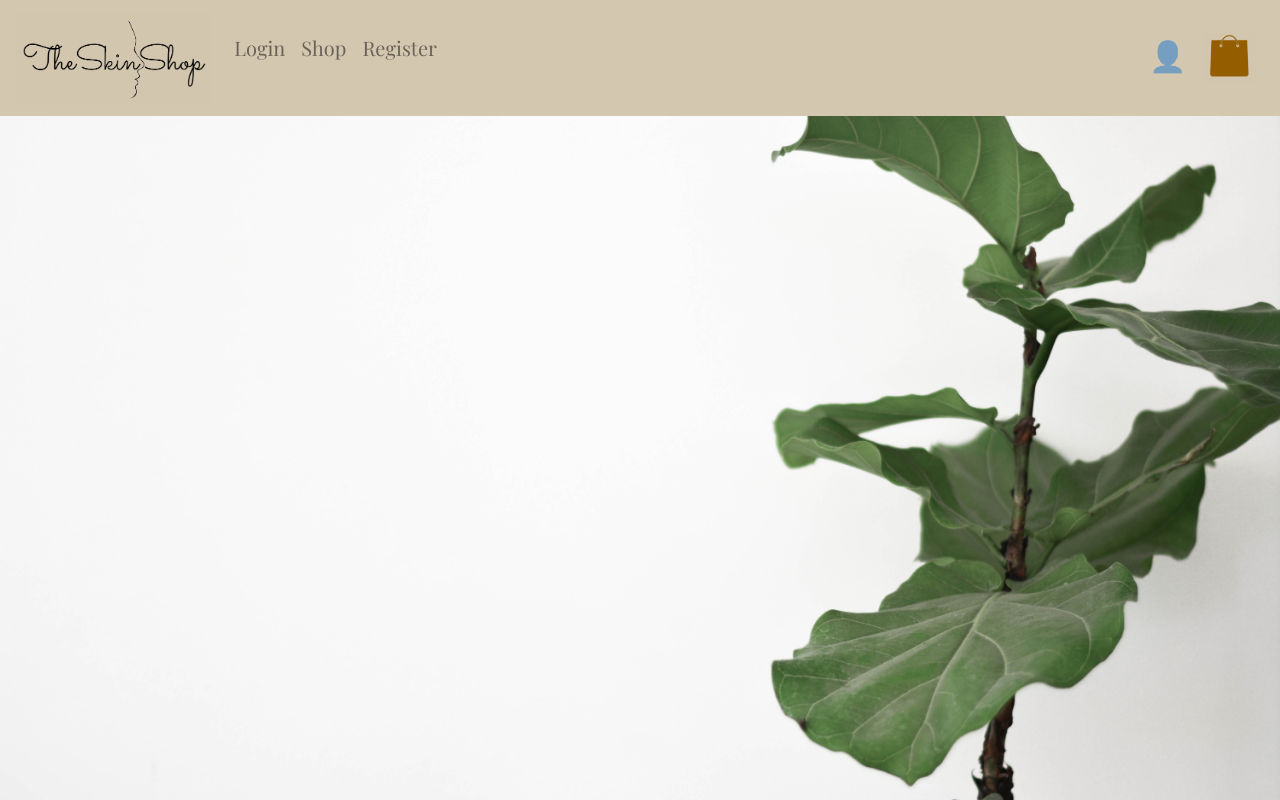
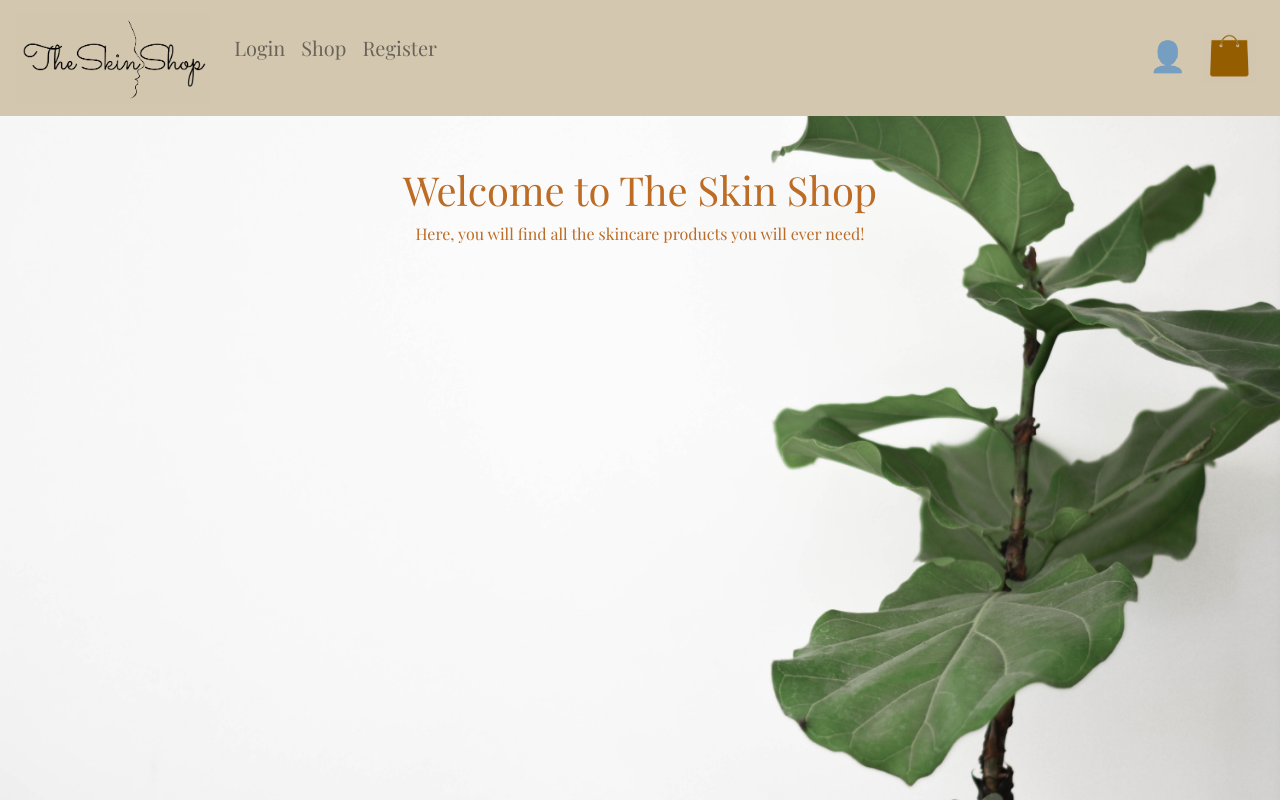
Before and after one commit to roowahoo/Assignment-3-React, a React (Create React App) app: page / in a window 1280 px wide. Built offline with nearby package versions, Linux system fonts and the light colour scheme.

Commit message:
added home route

```diff
--- a/src/App.js
+++ b/src/App.js
@@ -18,7 +18,7 @@ import {
     NavItem
 } from 'reactstrap';
 
-// import Home from './pages/home'
+import Home from './pages/home'
 import Login from './pages/login'
 import Shop from './pages/shop'
 import Account from './pages/account'
@@ -77,9 +77,9 @@ function App() {
             </div>
             <Switch>
                 <div className='container-fluid p-3'>
-                    {/* <Route exact path='/'>
+                    <Route exact path='/'>
                     <Home/>
-                </Route> */}
+                </Route>
                     <Route exact path='/login'>
                         <Login />
                     </Route>
```
